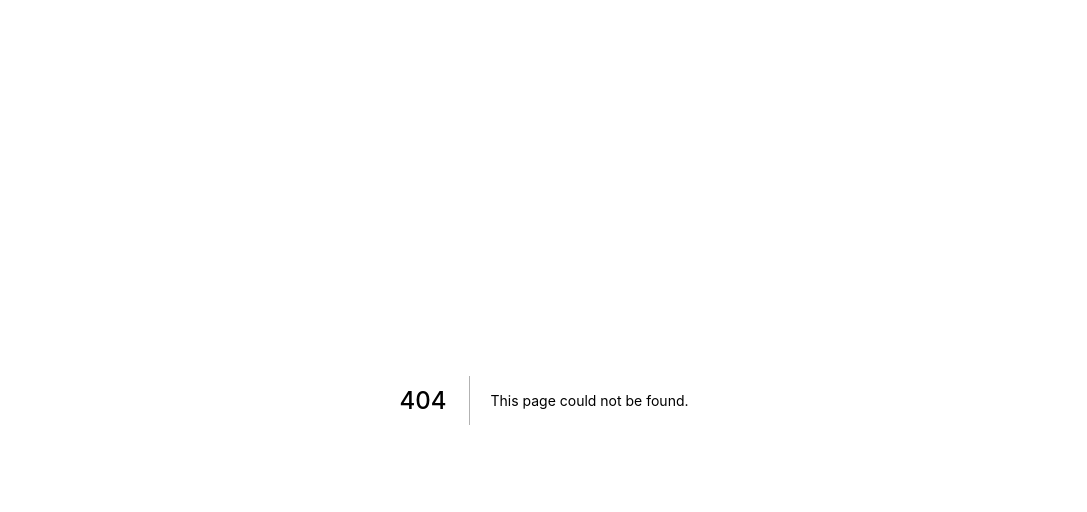
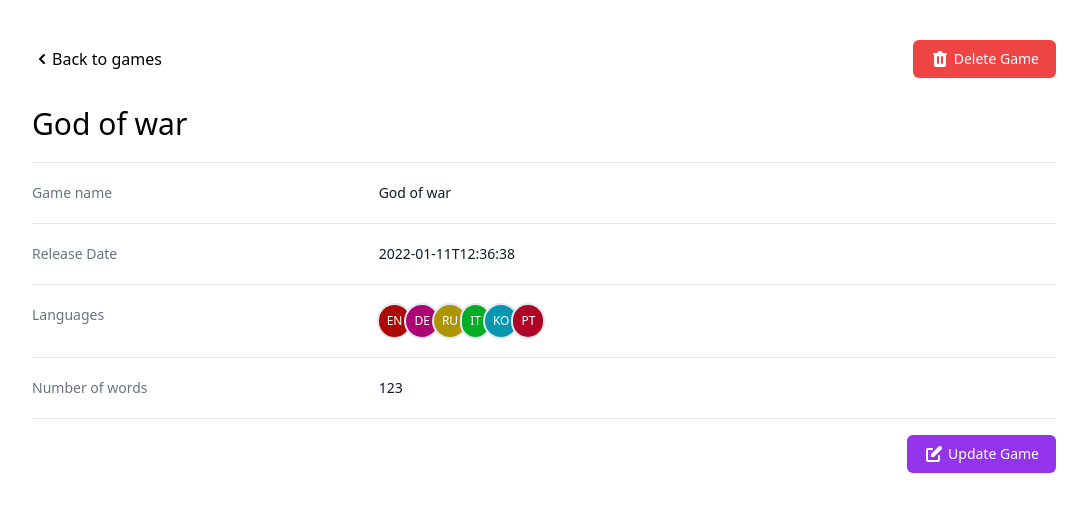
Before and after one commit to victorjambo/game-localization-web, a Next.js app: page /games/1 in a window 1280 px wide. Before the commit this address had no page. Shown: the top 512 px of the page, without its empty margins (96-1183 px from the left). Built offline with nearby package versions, Linux system fonts and the light colour scheme.

Commit message:
single game page

```diff
--- a/next.config.js
+++ b/next.config.js
@@ -1,6 +1,15 @@
 /** @type {import('next').NextConfig} */
 const nextConfig = {
   reactStrictMode: true,
+  async redirects() {
+    return [
+      {
+        source: '/',
+        destination: '/games',
+        permanent: false,
+      },
+    ]
+  },
 }
 
 module.exports = nextConfig
--- /dev/null
+++ b/src/components/header/index.tsx
@@ -0,0 +1,12 @@
+import Head from "next/head";
+
+const Header: React.FC<{ title?: string }> = ({ title = "Game localization" }) => {
+  return (
+    <Head>
+      <title>{title}</title>
+      <link rel="icon" href="/favicon.ico" />
+    </Head>
+  )
+};
+
+export default Header;
--- a/src/components/languages/index.tsx
+++ b/src/components/languages/index.tsx
@@ -1,14 +1,27 @@
 import LangIcon from "./LangIcon";
 
-const Languages: React.FC<{ available_languages: Array<string> }> = ({ available_languages }) => {
+interface IProps {
+  available_languages: Array<string>;
+  showAll?: boolean;
+}
+const Languages: React.FC<IProps> = ({
+  available_languages,
+  showAll
+}) => {
+  let languages = available_languages.slice(0, 4);
+
+  if (showAll) {
+    languages = available_languages
+  }
+
   return (
     <div className="flex items-center space-x-2">
       <div className="flex flex-shrink-0 -space-x-1">
-        {available_languages.slice(0, 4).map((lang) => (
+        {languages.map((lang) => (
           <LangIcon key={lang} lang={lang} />
         ))}
       </div>
-      {available_languages.length > 4 ? (
+      {!showAll && available_languages.length > 4 ? (
         <span className="flex-shrink-0 text-xs leading-5 font-medium">
           +{available_languages.length - 4}
         </span>
--- /dev/null
+++ b/src/pages/games/[gameId].tsx
@@ -0,0 +1,95 @@
+import Header from "../../components/header";
+import {
+  ChevronLeftIcon,
+  PencilAltIcon,
+  TrashIcon,
+} from "@heroicons/react/solid";
+import Link from "next/link";
+import { useRouter } from "next/router";
+import React from "react";
+import Languages from "../../components/languages";
+
+const game = {
+  release_date: "2022-01-11T12:36:38",
+  created_at: "2022-01-20T18:39:38.689600",
+  id: "7e934bba-0afd-4a41-9353-5806884b066c",
+  name: "God of war",
+  word_count: 123,
+  available_languages: ["en", "de", "ru", "it", "ko", "pt"],
+};
+
+const SingleGame: React.FC = () => {
+  const router = useRouter();
+  const {
+    query: { gameId },
+  } = router;
+  return (
+    <>
+      <Header title="Need for speed" />
+      <div className="px-10p pt-10">
+        <div className="flex flex-col space-y-7">
+          <div className="flex flex-row justify-between">
+            <Link href="/games" passHref>
+              <div className="flex flex-row items-center cursor-pointer hover:opacity-80">
+                <ChevronLeftIcon className="w-5 h-5" />
+                <span>Back to games</span>
+              </div>
+            </Link>
+            <button
+              type="button"
+              className="order-0 inline-flex space-x-1 items-center px-4 py-2 border border-transparent shadow-sm text-sm font-medium rounded-md text-white bg-red-500 hover:bg-red-600 focus:outline-none focus:ring-2 focus:ring-offset-2 focus:ring-purple-500"
+            >
+              <TrashIcon className="w-5 h-5" />
+              <span>Delete Game</span>
+            </button>
+          </div>
+          <div className="text-3xl">{game.name}</div>
+        </div>
+        <div className="mt-5 border-t border-gray-200">
+          <dl className="sm:divide-y sm:divide-gray-200">
+            <div className="py-4 sm:py-5 sm:grid sm:grid-cols-3 sm:gap-4">
+              <dt className="text-sm font-medium text-gray-500">Game name</dt>
+              <dd className="mt-1 text-sm text-gray-900 sm:mt-0 sm:col-span-2">
+                {game.name}
+              </dd>
+            </div>
+            <div className="py-4 sm:py-5 sm:grid sm:grid-cols-3 sm:gap-4">
+              <dt className="text-sm font-medium text-gray-500">
+                Release Date
+              </dt>
+              <dd className="mt-1 text-sm text-gray-900 sm:mt-0 sm:col-span-2">
+                {game.release_date}
+              </dd>
+            </div>
+            <div className="py-4 sm:py-5 sm:grid sm:grid-cols-3 sm:gap-4">
+              <dt className="text-sm font-medium text-gray-500">Languages</dt>
+              <dd className="mt-1 text-sm text-gray-900 sm:mt-0 sm:col-span-2">
+                <Languages available_languages={game.available_languages} showAll />
+              </dd>
+            </div>
+            <div className="py-4 sm:py-5 sm:grid sm:grid-cols-3 sm:gap-4">
+              <dt className="text-sm font-medium text-gray-500">
+                Number of words
+              </dt>
+              <dd className="mt-1 text-sm text-gray-900 sm:mt-0 sm:col-span-2">
+                {game.word_count}
+              </dd>
+            </div>
+
+            <div className="py-4 flex justify-end">
+              <button
+                type="button"
+                className="order-0 inline-flex space-x-1 items-center px-4 py-2 border border-transparent shadow-sm text-sm font-medium rounded-md text-white bg-purple-600 hover:bg-purple-700 focus:outline-none focus:ring-2 focus:ring-offset-2 focus:ring-purple-500"
+              >
+                <PencilAltIcon className="w-5 h-5" />
+                <span>Update Game</span>
+              </button>
+            </div>
+          </dl>
+        </div>
+      </div>
+    </>
+  );
+};
+
+export default SingleGame;
--- a/src/pages/games/index.tsx
+++ b/src/pages/games/index.tsx
@@ -5,6 +5,8 @@
 import CreateGame from "../../components/create";
 import { useSelector } from "react-redux";
 import { AppState } from "@/state";
+import Header from "../../components/header";
+import Link from "next/link";
 
 const Games = () => {
   const [openModal, setOpenModal] = useState(false);
@@ -15,6 +17,7 @@
 
   return (
     <>
+      <Header />
       <div className="px-10p">
         <div className="flex flex-col">
           <div className="flex-1">
@@ -56,7 +59,11 @@
                   </thead>
                   <tbody className="bg-white divide-y divide-gray-100">
                     {games.map((game) => (
-                      <tr key={game.id} className="hover:bg-gray-50">
+                      <Link href={`/games/${game.id}`} key={game.id} passHref>
+                        <tr
+                          key={game.id}
+                          className="hover:bg-gray-50 cursor-pointer"
+                        >
                           <td className="px-6 py-3 max-w-0 w-full whitespace-nowrap text-sm font-medium text-gray-900">
                             <div className="flex items-center space-x-3">
                               <div className="truncate hover:text-gray-600">
@@ -73,6 +80,7 @@
                             />
                           </td>
                         </tr>
+                      </Link>
                     ))}
                   </tbody>
                 </table>
--- a/src/pages/index.tsx
+++ b/src/pages/index.tsx
@@ -1,16 +1,9 @@
-// import type { NextPage } from "next";
-import Head from "next/head";
+import Header from "../components/header";
 
 const Home = () => {
   return (
     <div className="w-full">
-      <Head>
-        <title>Create Next App</title>
-        <meta name="description" content="Generated by create next app" />
-        <link rel="icon" href="/favicon.ico" />
-      </Head>
-
-      <h1 className="text-3xl font-bold underline bg-red-500">Hello world!</h1>
+      <Header />
     </div>
   );
 };
```
Lines whose indentation alone changed are shown as unchanged.
